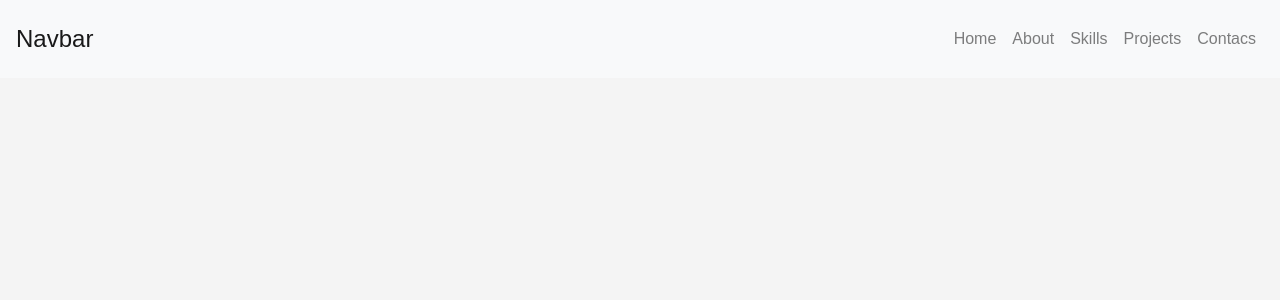
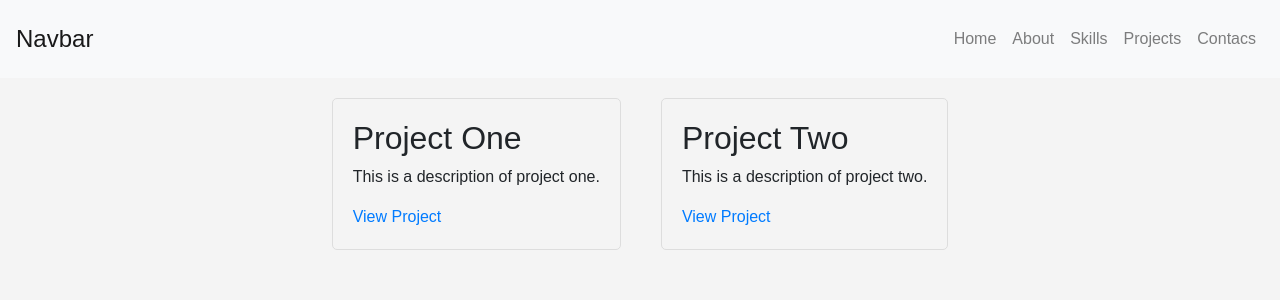
Before and after one commit to lilanga96/portfolio, a React (Vite) app: page /projects in a window 1280 px wide. Shown: the top 300 px of the page. Built offline with nearby package versions, Linux system fonts and the light colour scheme.

Commit message:
added my projects on the portfolio

```diff
--- a/src/App.jsx
+++ b/src/App.jsx
@@ -5,6 +5,7 @@ import Profile from './Components/ProfileInfo';
 import Skills from './Components/Skills';
 import { Route, Routes } from 'react-router-dom';
 import Contacts from './Components/Contacts';
+import ProjectsList from './Components/ProjectLists';
 
 function App() {
     return (
@@ -15,7 +16,7 @@ function App() {
            <Route path='/' element ={<Profile />} />
            <Route path='/skills' element ={<Skills />} />
            <Route path='/contacts' element ={<Contacts />} />
-
+            <Route path='/projects' element = { <ProjectsList />} />
           </Routes>
 
 
--- /dev/null
+++ b/src/Components/Project.css
@@ -0,0 +1,13 @@
+.project {
+    border: 1px solid #ddd;
+    margin: 20px;
+    padding: 20px;
+    border-radius: 5px;
+  }
+
+
+  .projects-list {
+    display: flex;
+    flex-wrap: wrap;
+    justify-content: center;
+  }
--- /dev/null
+++ b/src/Components/ProjectLists.jsx
@@ -0,0 +1,22 @@
+
+import React from 'react';
+import Projects from './Projects';
+import projectsData from './ProjectsData';
+import './ProjectsList.css';
+
+const ProjectsList = () => {
+  return (
+    <section className="projects-list">
+      {projectsData.map((project, index) => (
+        <Projects
+          key={index}
+          title={project.title}
+          description={project.description}
+          link={project.link}
+        />
+      ))}
+    </section>
+  );
+};
+
+export default ProjectsList;
--- a/src/Components/Projects.jsx
+++ b/src/Components/Projects.jsx
@@ -0,0 +1,15 @@
+
+import React from 'react';
+import './Project.css';
+
+const Projects = ({ title, description, link }) => {
+  return (
+    <div className="project">
+      <h2>{title}</h2>
+      <p>{description}</p>
+      <a href={link} target="_blank" rel="noopener noreferrer">View Project</a>
+    </div>
+  );
+};
+
+export default Projects;
--- /dev/null
+++ b/src/Components/ProjectsData.jsx
@@ -0,0 +1,15 @@
+
+const projectsData = [
+    {
+      title: 'Project One',
+      description: 'This is a description of project one.',
+      link: 'https://podcasthubb.netlify.app'
+    },
+    {
+      title: 'Project Two',
+      description: 'This is a description of project two.',
+      link: 'https://book-konnect.netlify.app'
+    },
+  ];
+
+  export default projectsData;
```
Also changed, not shown: src/Components/ProjectsList.css (added).
